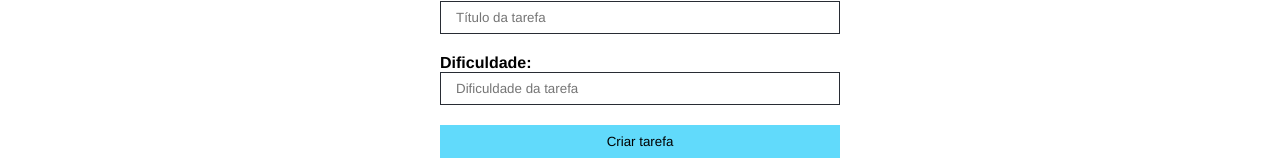
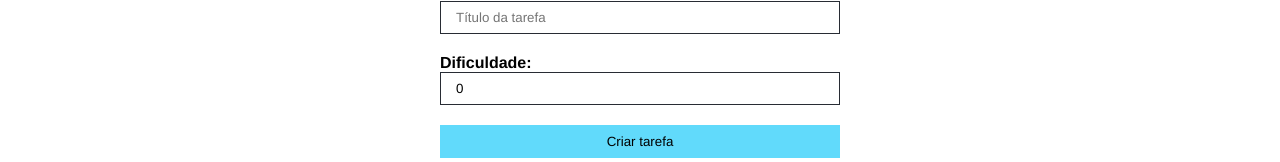
Before and after one commit to anaalmeida-v/JSModerno-TS-ProjetoAPI, a React (Create React App) app in the folder todo_react/: page / in a window 1280 px wide. Shown: the part 165-327 px from the top of the page. Built offline with nearby package versions, Linux system fonts and the light colour scheme; the HTML template or start-up script is replaced by a standard one.

Commit message:
adicionando tarefas

```diff
--- a/todo_react/src/App.tsx
+++ b/todo_react/src/App.tsx
@@ -1,4 +1,4 @@
-import React from "react";
+import React, { useState } from "react";
 
 //components
 import Header from "./components/Header";
@@ -13,13 +13,19 @@
 import { ITask } from "./interfaces/Task";
 
 function App() {
+  const [taskList, setTaskList] = useState<ITask[]>([]); //é um array de ITask e começará com um array vazio
+
   return (
     <div>
       <Header />
       <main className={styles.main}>
         <div>
           <h2>O que você vai fazer?</h2>
-          <TaskForm btnText="Criar tarefa" />
+          <TaskForm
+            btnText="Criar tarefa"
+            taskList={taskList}
+            setTaskList={setTaskList}
+          />
         </div>
         <div>
           <h2>Suas tarefas:</h2>
--- a/todo_react/src/components/TaskForm.tsx
+++ b/todo_react/src/components/TaskForm.tsx
@@ -6,14 +6,29 @@
 
 type Props = {
   btnText: string;
+  taskList: ITask[]; //chamando lista
+  setTaskList?: React.Dispatch<React.SetStateAction<ITask[]>>; //dispachando um evento(setState) que trabalha com ITask//?-pode ou não vir(opcional)
 };
 
-const TaskForm = ({ btnText }: Props) => {
+const TaskForm = ({ btnText, taskList, setTaskList }: Props) => {
   const [id, setId] = useState<number>(0); //tipo:number - começa como '0'
   const [title, setTitle] = useState<string>(""); //tipo:string - começa vazio
   const [difficulty, setDifficulty] = useState<number>(0); //dificuldade da tarefa
 
-  const addTaskHandler = () => {}; //realiza ação de inclusão de tarefas
+  const addTaskHandler = (e: FormEvent<HTMLFormElement>) => {
+    //realiza ação de inclusão de tarefas - envio de submissão do formulário
+    e.preventDefault();
+
+    const id = Math.floor(Math.random() * 1000); //id aleatório para ser possível se referir facilmente a tarefa a ser incluída ou deletada
+    const newTask: ITask = { id, title, difficulty }; //nova tarefa a ser adicionada
+    setTaskList!([...taskList, newTask]); //adiciona tudo que tem na taskList e as novas tasks e junta tudo em um array
+
+    //limpando formulário após envio dos dados da tarefa
+    setTitle("");
+    setDifficulty(0);
+
+    console.log(taskList);
+  };
 
   const handleChange = (e: ChangeEvent<HTMLInputElement>) => {
     //tipando event como elemento html
@@ -36,6 +51,7 @@
           name="title"
           placeholder="Título da tarefa"
           onChange={handleChange} //quando há mudança no elemento, evento é disparado
+          value={title}
         />
       </div>
       <div className={styles.input_container}>
@@ -44,6 +60,8 @@
           type="text"
           name="difficulty"
           placeholder="Dificuldade da tarefa"
+          onChange={handleChange} //quando há mudança no elemento, evento é disparado
+          value={difficulty}
         />
       </div>
       <input type="submit" value={btnText} onChange={handleChange} />
```
